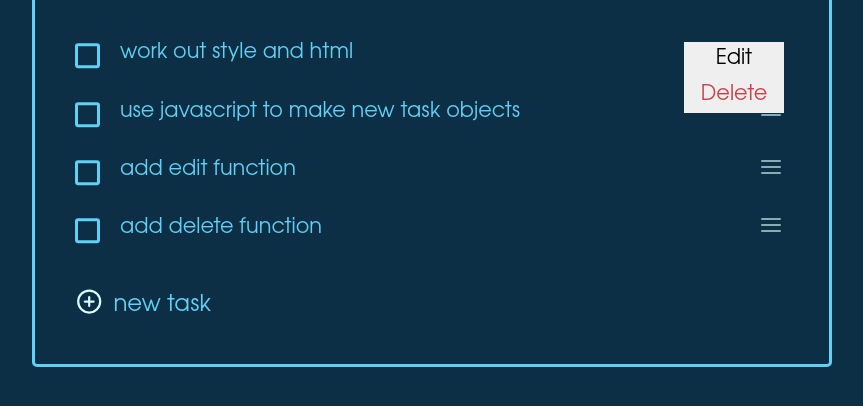
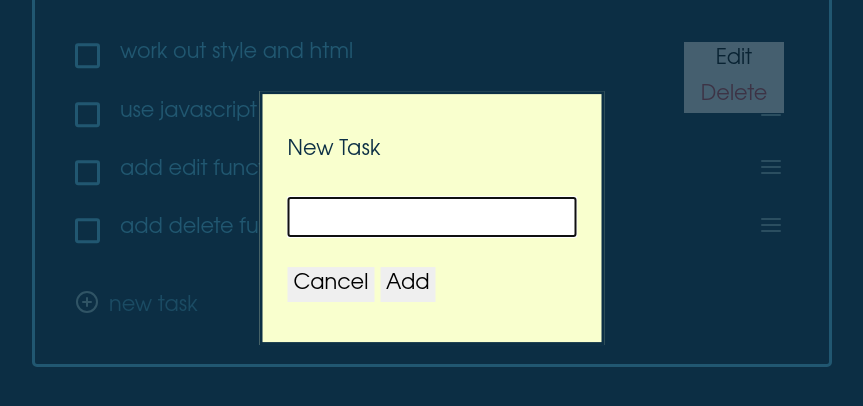
Before and after one commit to muahchee/dandori-organiser, a website built with webpack: page src/template.html in a window 1280 px wide. Both pictures are taken after a click on the button "new task". Shown: the part 182-588 px from the top of the page, without its empty margins (208-1071 px from the left). Built offline with nearby package versions, Linux system fonts and the light colour scheme.

Commit message:
add mock up modal

```diff
--- a/src/styles.css
+++ b/src/styles.css
@@ -127,6 +127,8 @@ header p{
   gap: 20px;
 }
 
+/* --checkbox-- */
+
 .task-list .task{
   display: flex;
   gap: 20px;
@@ -168,6 +170,8 @@ input[type="checkbox"]:checked::before {
   transform: scale(1);
 }
 
+/* --new task button-- */
+
 button.new-task{
   appearance: none;
   background-color: var(--darkest);
@@ -202,6 +206,7 @@ button.options{
   opacity: 0.60;
 }
 
+/* --options menu-- */
 button.options:hover,
 button.options:focus{
   transform: scale(1.1);
@@ -219,9 +224,39 @@ button.options:focus{
   right: 5px;
   top: 5px;
   z-index: 1;
-
 }
 
 .options-menu .delete{
   color: var(--dark);
 }
+
+/* modal */
+::backdrop{
+  background-color: var(--darkest);
+  opacity: 0.75;
+}
+
+dialog{
+
+  background-color: var(--lightest);
+  color: var(--darkest);
+
+  /* centers */
+  position: absolute;
+  top: 50%;
+  left: 50%;
+  transform: translate(-50%, -50%);
+
+  padding: 40px 25px;
+
+}
+
+.dialog-wrapper{
+  display: flex;
+  flex-direction: column;
+  gap: 30px;
+}
+
+.dialog-wrapper div{
+
+}
--- a/src/template.html
+++ b/src/template.html
@@ -3,7 +3,7 @@
 <head>
   <meta charset="UTF-8">
   <meta name="viewport" content="width=device-width, initial-scale=1.0">
-  <title>Dandori Helper</title>
+  <title>Dandori Organiser</title>
 </head>
 <body>
   <div class="main-container">
@@ -41,11 +41,32 @@
 
     <button class="new-task"><img src="img/plus.svg" alt="plus icon"> new task</button>
 
-    <!-- <div class="options-menu">
-      <button class="edit">Edit</button>
-      <button class="delete">Delete</button>
-    </div> -->
+    <dialog>
+      <div class="dialog-wrapper">
+        <label for="input-task">New Task</label>
+        <input type="text" id="input-task" name="input-task">
+        <div>
+          <button class="cancel">Cancel</button>
+          <button class="add-task">Add</button>
+        </div>
+      </div>
+    </dialog>
 
+
+    <script>
+      const dialog = document.querySelector("dialog");
+      const newTask = document.querySelector(".new-task");
+      const addTask = document.querySelector(".add-task");
+
+      newTask.addEventListener("click", () => {
+        dialog.showModal();
+      });
+
+      addTask.addEventListener("click", () => {
+        dialog.close();
+      });
+
+    </script>
 
   </div>
 </body>
```
